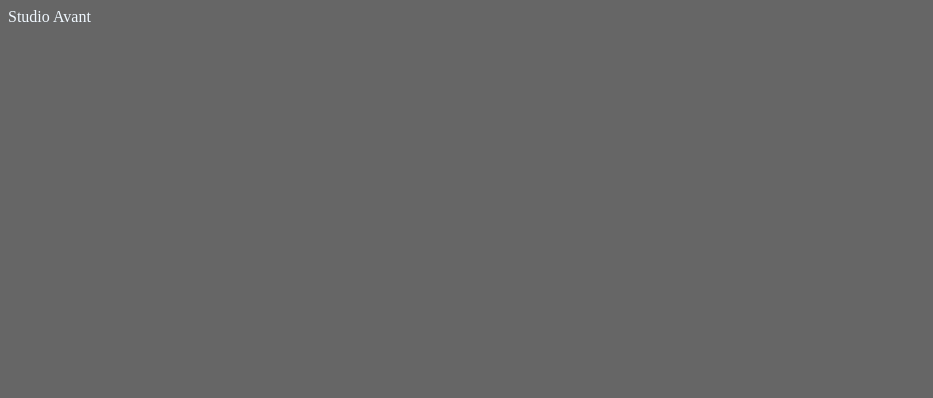
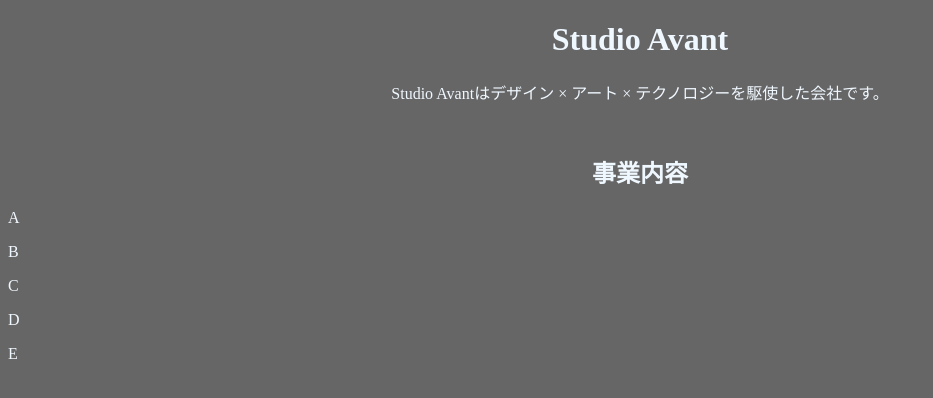
Before and after one commit to Asuka-kawabata/Studio-Avant, a plain HTML site: page index.html in a window 1280 px wide. Shown: the whole page, without its empty margins (0-933 px from the left). Drawn offline with Linux system fonts and the light colour scheme.

Commit message:
Add files via upload

```diff
--- a/index.html
+++ b/index.html
@@ -7,6 +7,18 @@
     <link rel="stylesheet" href="style.css">
 </head>
 <body>
-    Studio Avant
+    <header>
+        <h1>Studio Avant</h1>
+        <p>Studio Avantはデザイン × アート × テクノロジーを駆使した会社です。</p>
+    </header>
+
+    <section class="top">
+        <h2>事業内容</h2>
+        <p>A</p>
+        <p>B</p>
+        <p>C</p>
+        <p>D</p>
+        <p>E</p>
+    </section>
 </body>
 </html>
--- a/style.css
+++ b/style.css
@@ -2,3 +2,12 @@
     background-color: #666;
     color: aliceblue;
 }
+header {
+    text-align: center;
+    margin: 10px auto 50px;
+    border-bottom: #fcfcfc;
+}
+
+section h2 {
+    text-align: center;
+}
```
